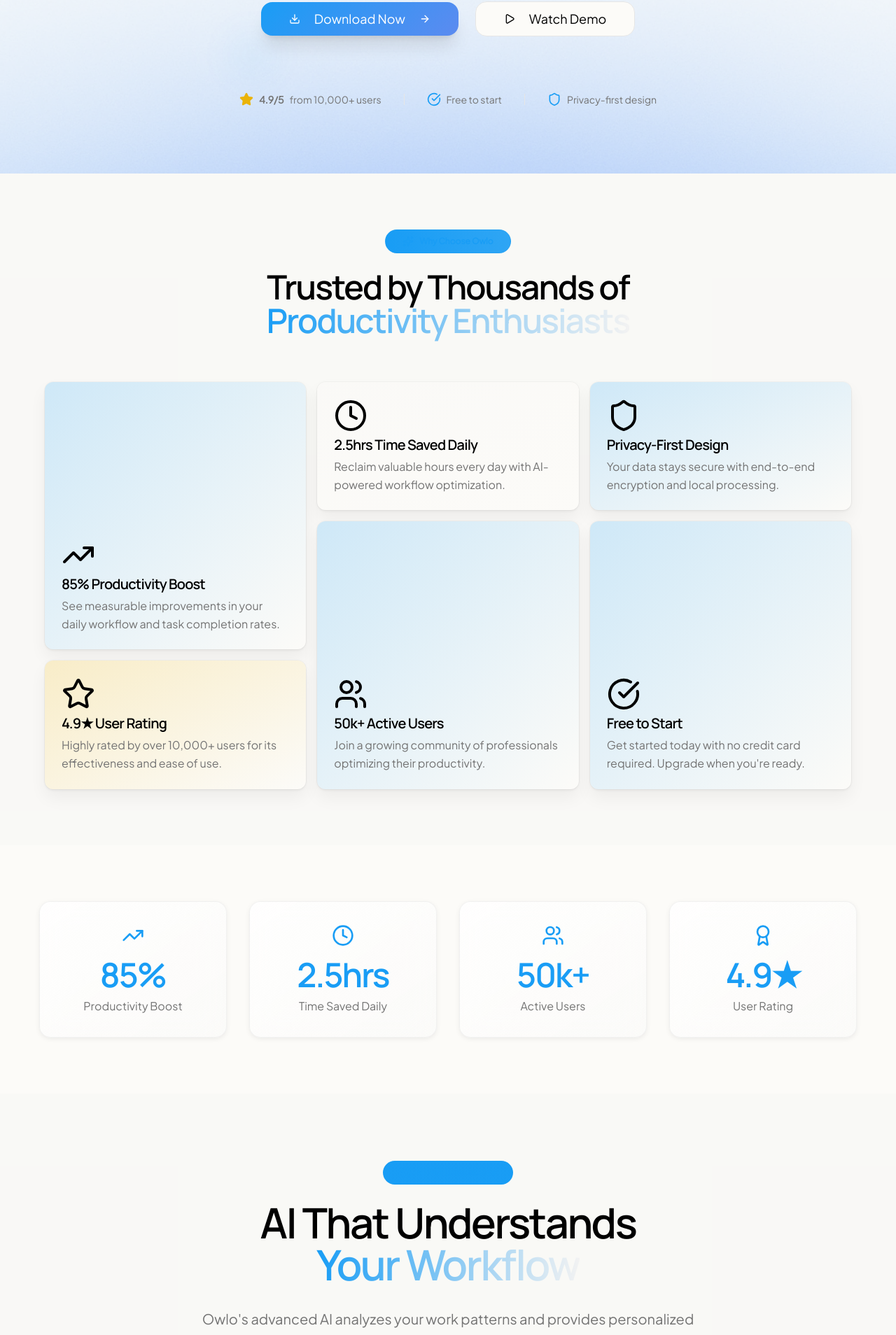
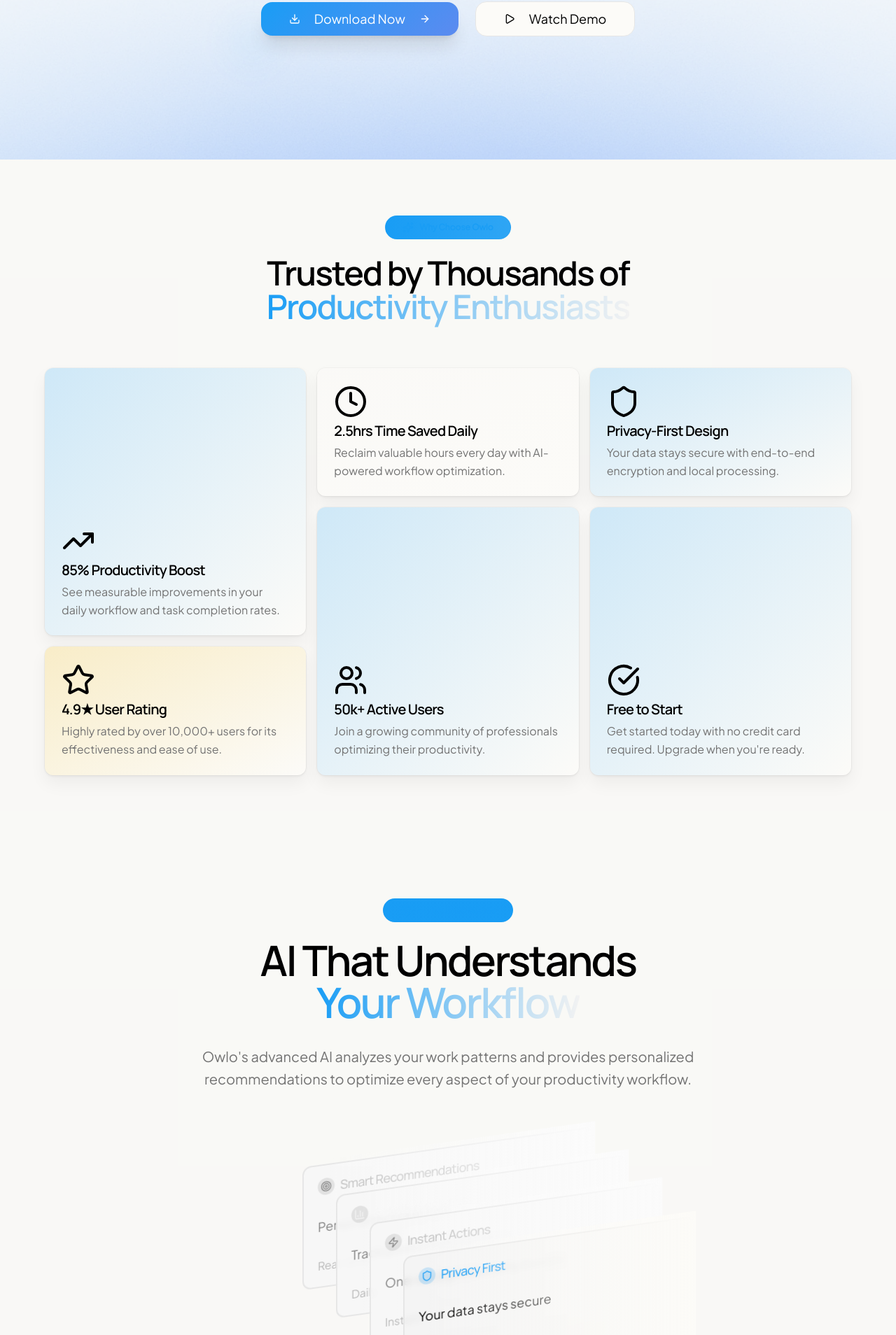
Before and after one commit to ElioBRUNET/screenshot-ai-pro, a React (Vite) app: page / in a window 1280 px wide. Shown: the part 620-2528 px from the top of the page at 70% size. Built offline with nearby package versions, Linux system fonts and the light colour scheme; the HTML template or start-up script is replaced by a standard one.

Commit message:
Visual edit in Lovable

```diff
--- a/src/pages/Landing.tsx
+++ b/src/pages/Landing.tsx
@@ -81,23 +81,7 @@ const Landing = () => {
           </div>
 
           {/* Trust Indicators */}
-          <div className="flex flex-col sm:flex-row items-center justify-center gap-8 text-sm text-muted-foreground animate-fade-up [animation-delay:0.6s]">
-            <div className="flex items-center gap-2">
-              <Star className="w-5 h-5 text-yellow-500 fill-current" />
-              <span className="font-semibold">4.9/5</span>
-              <span>from 10,000+ users</span>
-            </div>
-            <div className="hidden sm:block w-px h-4 bg-border"></div>
-            <div className="flex items-center gap-2">
-              <CheckCircle className="w-5 h-5 text-accent" />
-              <span>Free to start</span>
-            </div>
-            <div className="hidden sm:block w-px h-4 bg-border"></div>
-            <div className="flex items-center gap-2">
-              <Shield className="w-5 h-5 text-primary" />
-              <span>Privacy-first design</span>
-            </div>
-          </div>
+
         </div>
       </section>
 
@@ -119,106 +103,18 @@ const Landing = () => {
           </div>
 
           <BentoGrid className="lg:grid-rows-3 max-w-6xl mx-auto">
-            <BentoCard
-              name="85% Productivity Boost"
-              className="lg:row-start-1 lg:row-end-3 lg:col-start-1 lg:col-end-2"
-              background={
-                <div className="absolute inset-0 bg-gradient-to-br from-primary/20 to-transparent" />
-              }
-              Icon={TrendingUp}
-              description="See measurable improvements in your daily workflow and task completion rates."
-              href="#features"
-              cta="Learn more"
-            />
-            <BentoCard
-              name="2.5hrs Time Saved Daily"
-              className="lg:col-start-2 lg:col-end-3 lg:row-start-1 lg:row-end-2"
-              background={
-                <div className="absolute inset-0 bg-gradient-to-br from-secondary/20 to-transparent" />
-              }
-              Icon={Clock}
-              description="Reclaim valuable hours every day with AI-powered workflow optimization."
-              href="#features"
-              cta="Learn more"
-            />
-            <BentoCard
-              name="50k+ Active Users"
-              className="lg:col-start-2 lg:col-end-3 lg:row-start-2 lg:row-end-4"
-              background={
-                <div className="absolute inset-0 bg-gradient-to-br from-accent/20 to-transparent" />
-              }
-              Icon={Users}
-              description="Join a growing community of professionals optimizing their productivity."
-              href="#features"
-              cta="Learn more"
-            />
-            <BentoCard
-              name="4.9★ User Rating"
-              className="lg:col-start-1 lg:col-end-2 lg:row-start-3 lg:row-end-4"
-              background={
-                <div className="absolute inset-0 bg-gradient-to-br from-yellow-500/20 to-transparent" />
-              }
-              Icon={Star}
-              description="Highly rated by over 10,000+ users for its effectiveness and ease of use."
-              href="#features"
-              cta="Learn more"
-            />
-            <BentoCard
-              name="Privacy-First Design"
-              className="lg:col-start-3 lg:col-end-4 lg:row-start-1 lg:row-end-2"
-              background={
-                <div className="absolute inset-0 bg-gradient-to-br from-primary/20 to-transparent" />
-              }
-              Icon={Shield}
-              description="Your data stays secure with end-to-end encryption and local processing."
-              href="#features"
-              cta="Learn more"
-            />
-            <BentoCard
-              name="Free to Start"
-              className="lg:col-start-3 lg:col-end-4 lg:row-start-2 lg:row-end-4"
-              background={
-                <div className="absolute inset-0 bg-gradient-to-br from-accent/20 to-transparent" />
-              }
-              Icon={CheckCircle}
-              description="Get started today with no credit card required. Upgrade when you're ready."
-              href="#download"
-              cta="Get Started"
-            />
+            <BentoCard name="85% Productivity Boost" className="lg:row-start-1 lg:row-end-3 lg:col-start-1 lg:col-end-2" background={<div className="absolute inset-0 bg-gradient-to-br from-primary/20 to-transparent" />} Icon={TrendingUp} description="See measurable improvements in your daily workflow and task completion rates." href="#features" cta="Learn more" />
+            <BentoCard name="2.5hrs Time Saved Daily" className="lg:col-start-2 lg:col-end-3 lg:row-start-1 lg:row-end-2" background={<div className="absolute inset-0 bg-gradient-to-br from-secondary/20 to-transparent" />} Icon={Clock} description="Reclaim valuable hours every day with AI-powered workflow optimization." href="#features" cta="Learn more" />
+            <BentoCard name="50k+ Active Users" className="lg:col-start-2 lg:col-end-3 lg:row-start-2 lg:row-end-4" background={<div className="absolute inset-0 bg-gradient-to-br from-accent/20 to-transparent" />} Icon={Users} description="Join a growing community of professionals optimizing their productivity." href="#features" cta="Learn more" />
+            <BentoCard name="4.9★ User Rating" className="lg:col-start-1 lg:col-end-2 lg:row-start-3 lg:row-end-4" background={<div className="absolute inset-0 bg-gradient-to-br from-yellow-500/20 to-transparent" />} Icon={Star} description="Highly rated by over 10,000+ users for its effectiveness and ease of use." href="#features" cta="Learn more" />
+            <BentoCard name="Privacy-First Design" className="lg:col-start-3 lg:col-end-4 lg:row-start-1 lg:row-end-2" background={<div className="absolute inset-0 bg-gradient-to-br from-primary/20 to-transparent" />} Icon={Shield} description="Your data stays secure with end-to-end encryption and local processing." href="#features" cta="Learn more" />
+            <BentoCard name="Free to Start" className="lg:col-start-3 lg:col-end-4 lg:row-start-2 lg:row-end-4" background={<div className="absolute inset-0 bg-gradient-to-br from-accent/20 to-transparent" />} Icon={CheckCircle} description="Get started today with no credit card required. Upgrade when you're ready." href="#download" cta="Get Started" />
           </BentoGrid>
         </div>
       </section>
 
       {/* Stats Section */}
-      <section className="py-20 px-6 bg-background">
-        <div className="container mx-auto">
-          <div className="grid grid-cols-2 md:grid-cols-4 gap-8">
-            {[{
-            value: "85%",
-            label: "Productivity Boost",
-            icon: TrendingUp
-          }, {
-            value: "2.5hrs",
-            label: "Time Saved Daily",
-            icon: Clock
-          }, {
-            value: "50k+",
-            label: "Active Users",
-            icon: Users
-          }, {
-            value: "4.9★",
-            label: "User Rating",
-            icon: Award
-          }].map((stat, index) => <div key={index} className="premium-card p-8 text-center rounded-2xl animate-fade-up" style={{
-            animationDelay: `${index * 0.1}s`
-          }}>
-                <stat.icon className="w-8 h-8 mx-auto mb-4 text-primary" />
-                <div className="text-4xl md:text-5xl font-heading font-bold text-primary mb-2">{stat.value}</div>
-                <div className="text-muted-foreground font-medium">{stat.label}</div>
-              </div>)}
-          </div>
-        </div>
-      </section>
+
 
       {/* Features Section */}
 
```
